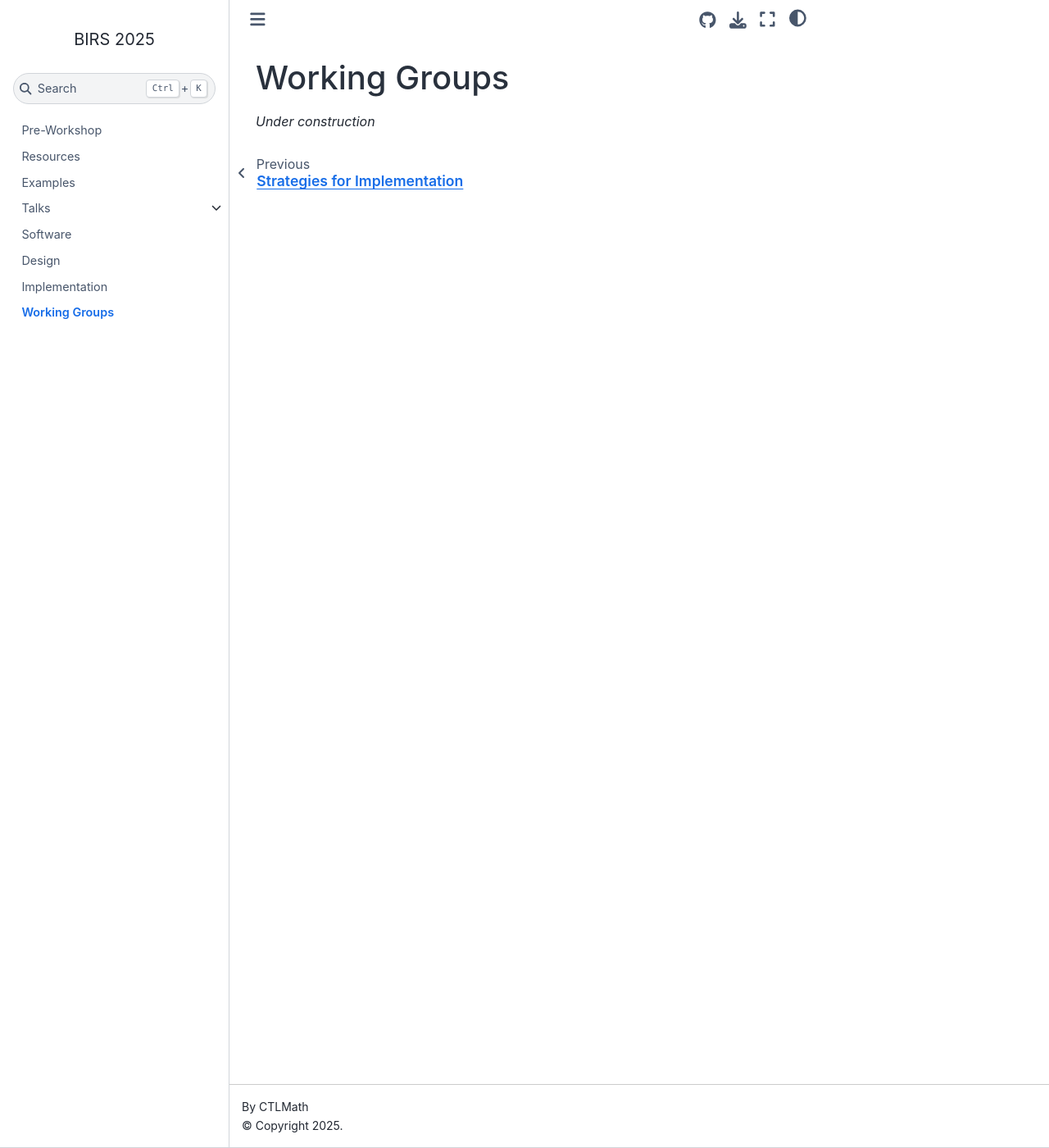
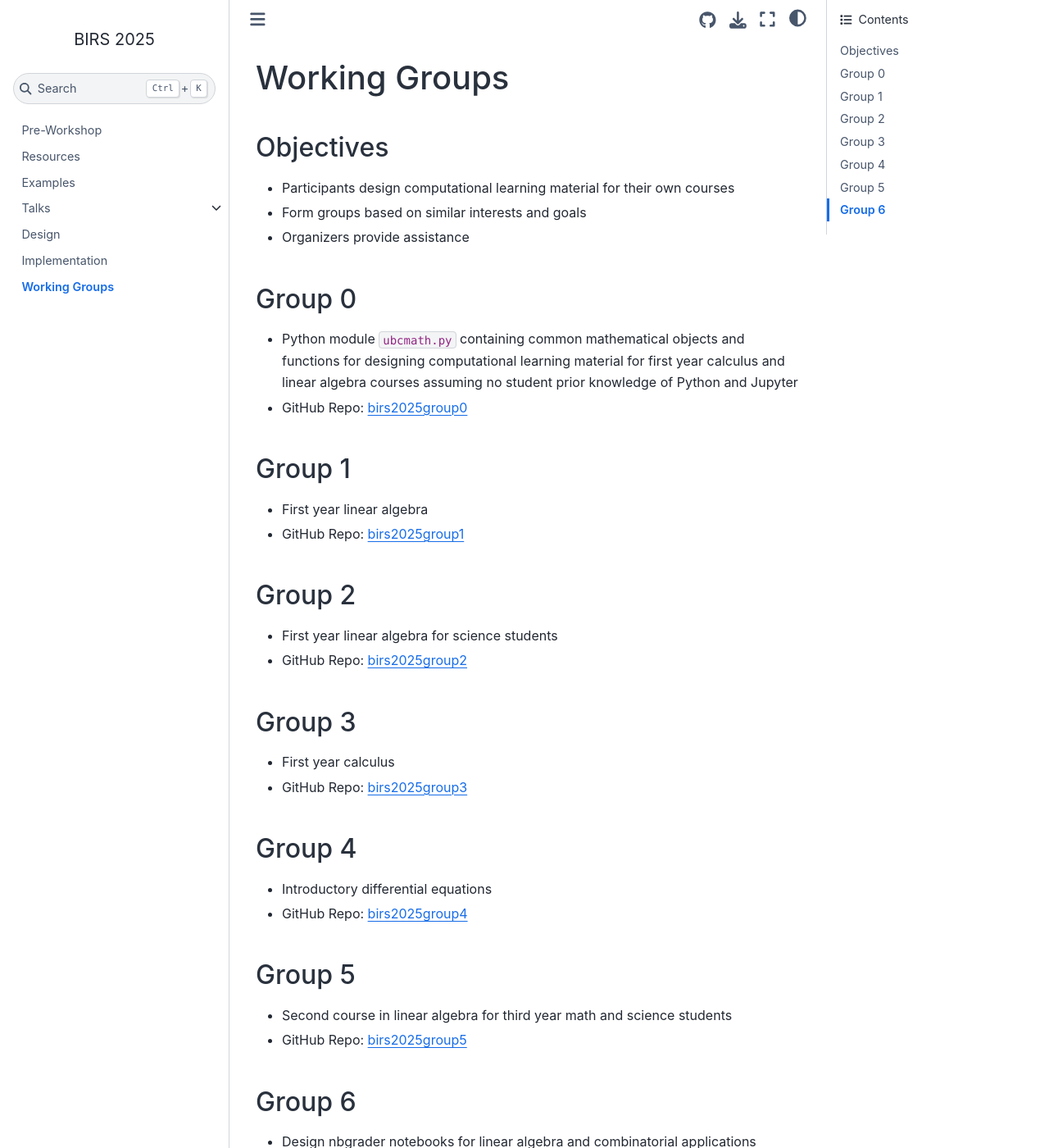
Before and after one commit to CTLMath/birs2025, a Jupyter Book: the page built from groups.md, in a window 1280 px wide and 1400 px high. Shown: the whole window at 82% size. Built offline with Jupyter Book 1.0.4 settings and Sphinx 7.4.7 and the Sphinx Book theme 1.1.4, drawn with Linux system fonts in a browser that asks for light colours; pages that are not in the unit, such as notebooks, are missing from menus; some of the changed text lies outside the part shown.

```diff
--- a/_toc.yml
+++ b/_toc.yml
@@ -9,9 +9,10 @@ chapters:
   title: Examples
 - file: talks/index.md
   sections:
-  - file: talks/ctlmath.ipynb
-- file: software
-  title: Software
+  - file: talks/math.ipynb
+    title: Mathematics Education
+  - file: talks/physics.md
+    title: Physics Education
 - file: design.ipynb
   title: Design
 - file: implementation
--- a/groups.md
+++ b/groups.md
@@ -1,3 +1,42 @@
 # Working Groups
 
-*Under construction*
+## Objectives
+
+* Participants design computational learning material for their own courses
+* Form groups based on similar interests and goals
+* Organizers provide assistance
+
+## Group 0
+
+* Python module `ubcmath.py` containing common mathematical objects and functions for designing computational learning material for first year calculus and linear algebra courses assuming no student prior knowledge of Python and Jupyter
+* GitHub Repo: [birs2025group0](https://github.com/CTLMath/birs2025group0)
+
+## Group 1
+
+* First year linear algebra
+* GitHub Repo: [birs2025group1](https://github.com/CTLMath/birs2025group1)
+
+## Group 2
+
+* First year linear algebra for science students
+* GitHub Repo: [birs2025group2](https://github.com/CTLMath/birs2025group2)
+
+## Group 3
+
+* First year calculus
+* GitHub Repo: [birs2025group3](https://github.com/CTLMath/birs2025group3)
+
+## Group 4
+
+* Introductory differential equations
+* GitHub Repo: [birs2025group4](https://github.com/CTLMath/birs2025group4)
+
+## Group 5
+
+* Second course in linear algebra for third year math and science students
+* GitHub Repo: [birs2025group5](https://github.com/CTLMath/birs2025group5)
+
+## Group 6
+
+* Design nbgrader notebooks for linear algebra and combinatorial applications
+* GitHub Repo: [birs2025group6](https://github.com/CTLMath/birs2025group6)
```
Also changed, not shown: facilitator_notes/preworkshop.md (added, +56 -0 lines), implementation.md (+5 -1 lines), index.md (+3 -3 lines), software.md (deleted, +0 -3 lines), talks/index.md (+8 -8 lines), talks/physics.md (added, +10 -0 lines), design.ipynb, 2 other files.
